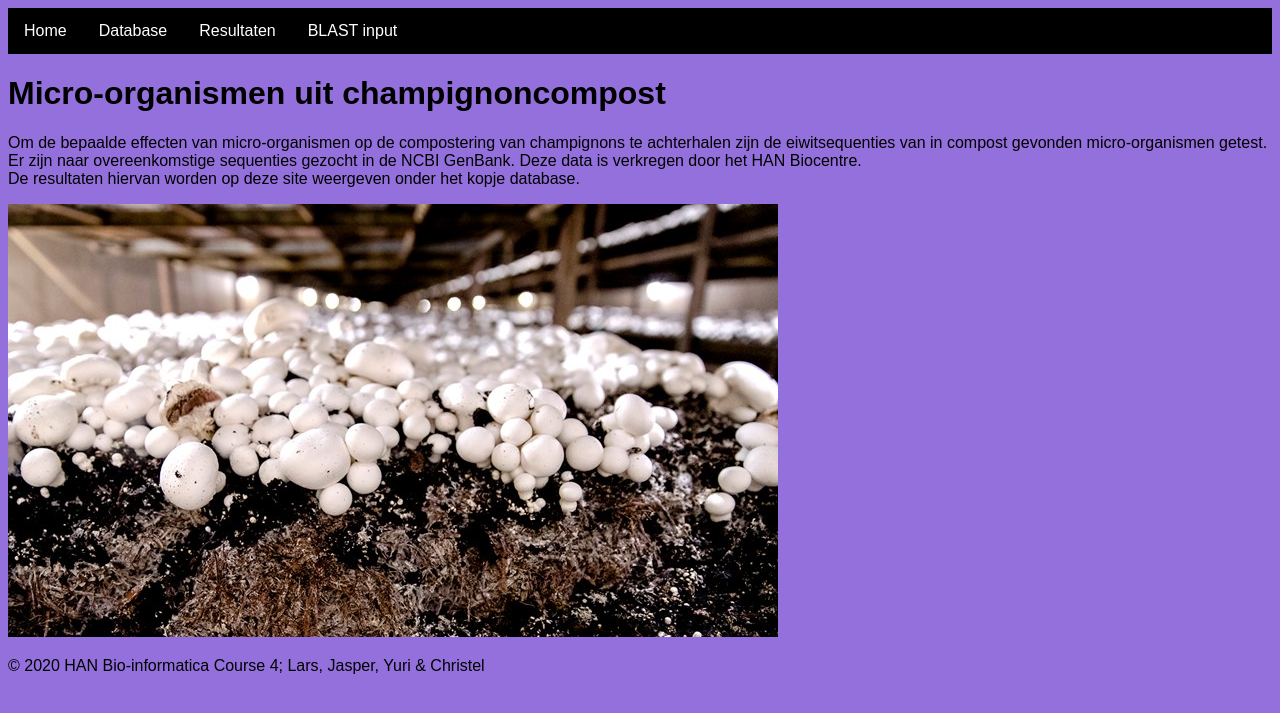
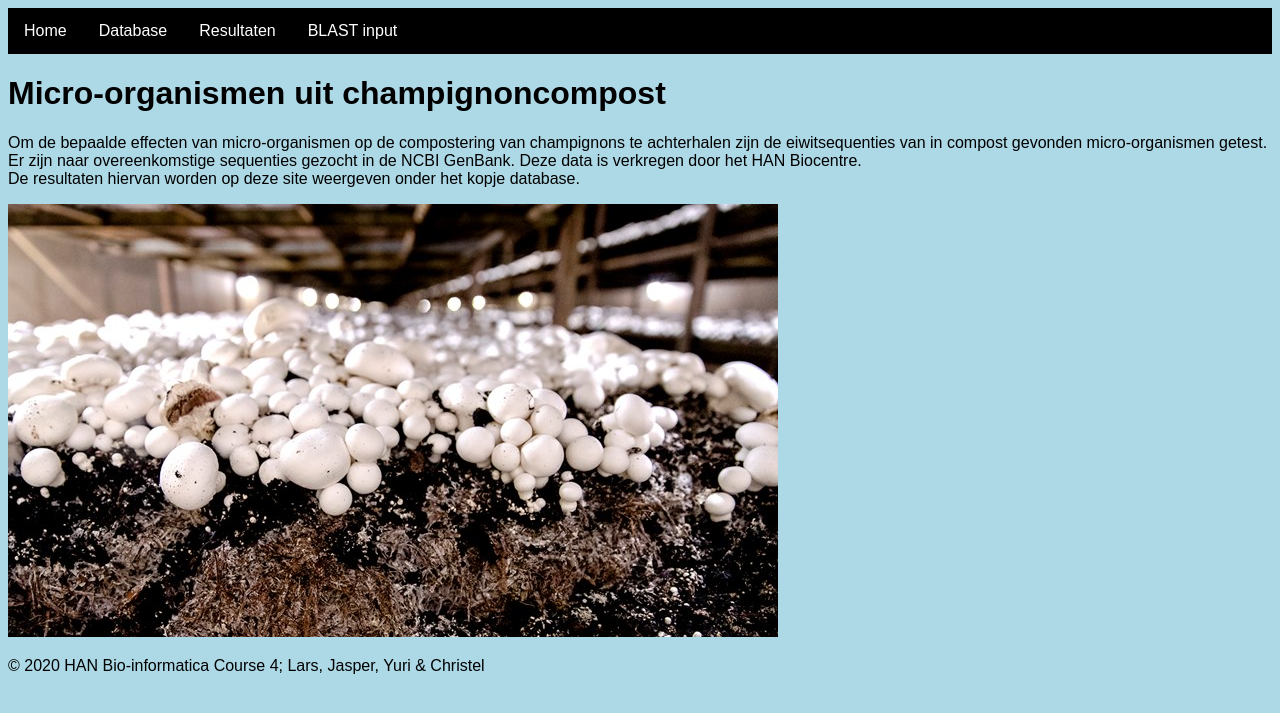
Before and after one commit to JasperVersantvoort/blok4afvink2, a Flask app: page / in a window 1280 px wide. Shown: the top 713 px of the page. Run offline with Flask 2, Linux system fonts and the light colour scheme.

Commit message:
achtergrondkleur

```diff
--- a/static/project.css
+++ b/static/project.css
@@ -1,7 +1,7 @@
 /* Dit is algemeen op de hele website */
 body {
     font-family: sans-serif;
-    background-color: mediumpurple;
+    background-color: lightblue;
     color: black;
 }
 /*Dit komende stukje is voor de navagatiebalk bovenaan de paginas*/
```
